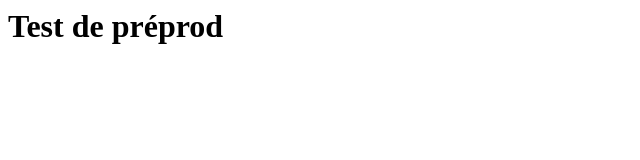
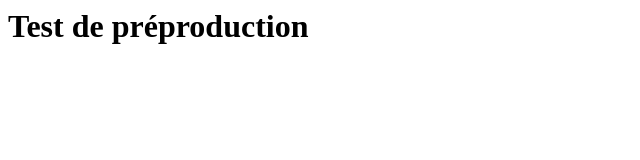
Before and after one commit to manuclavier/test, a plain HTML site: page index.html in a window 1280 px wide. Shown: the whole page, without its empty margins (0-640 px from the left). Drawn offline with Linux system fonts and the light colour scheme.

Commit message:
nouvele preprod

```diff
--- a/index.html
+++ b/index.html
@@ -2,7 +2,7 @@
 
   <body>
 
-    <h1>Test de préprod</h1>
+    <h1>Test de préproduction</h1>
 
 
 
```
